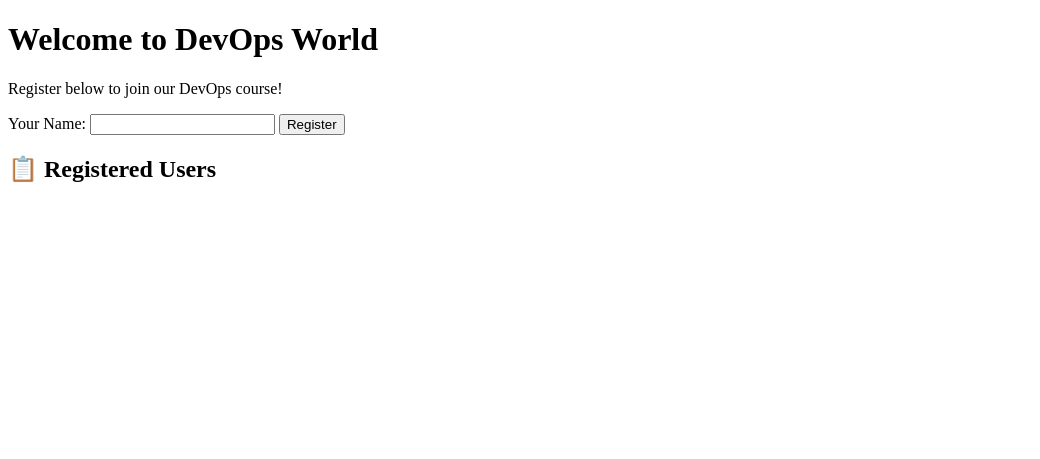
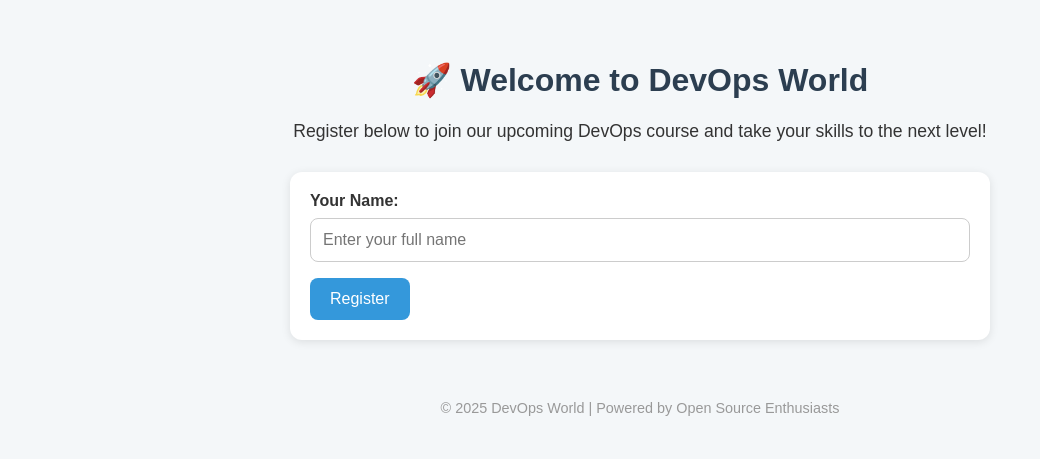
Before and after one commit to khangesh9420/Infrastructure-Reconfiguration-Task-K8s, a plain HTML site: page book-service/index.html in a window 1280 px wide. Shown: the whole page, without its empty margins (0-1040 px from the left). Drawn offline with Linux system fonts and the light colour scheme; no server answers.

Commit message:
Update index.html

```diff
--- a/book-service/index.html
+++ b/book-service/index.html
@@ -1,42 +1,109 @@
 <!DOCTYPE html>
-<html>
+<html lang="en">
 <head>
+  <meta charset="UTF-8">
   <title>Welcome to DevOps World</title>
+  <style>
+    body {
+      font-family: Arial, sans-serif;
+      background: #f4f7f9;
+      color: #333;
+      padding: 40px;
+      max-width: 700px;
+      margin: auto;
+    }
+
+    h1 {
+      color: #2c3e50;
+      text-align: center;
+    }
+
+    p {
+      font-size: 1.1em;
+      text-align: center;
+    }
+
+    form {
+      background: #ffffff;
+      padding: 20px;
+      border-radius: 12px;
+      box-shadow: 0 2px 10px rgba(0,0,0,0.1);
+      margin-top: 30px;
+    }
+
+    label {
+      font-weight: bold;
+      display: block;
+      margin-bottom: 8px;
+    }
+
+    input[type="text"] {
+      width: 100%;
+      padding: 12px;
+      border-radius: 8px;
+      border: 1px solid #ccc;
+      margin-bottom: 16px;
+      box-sizing: border-box;
+      font-size: 1em;
+    }
+
+    button {
+      background-color: #3498db;
+      color: white;
+      padding: 12px 20px;
+      border: none;
+      border-radius: 8px;
+      font-size: 1em;
+      cursor: pointer;
+    }
+
+    button:hover {
+      background-color: #2980b9;
+    }
+
+    .success-message {
+      margin-top: 20px;
+      padding: 15px;
+      background-color: #dff0d8;
+      color: #3c763d;
+      border-radius: 8px;
+      display: none;
+      text-align: center;
+    }
+
+    footer {
+      text-align: center;
+      margin-top: 60px;
+      font-size: 0.9em;
+      color: #999;
+    }
+  </style>
 </head>
 <body>
-  <h1> Welcome to DevOps World</h1>
-  <p>Register below to join our DevOps course!</p>
+
+  <h1>🚀 Welcome to DevOps World</h1>
+  <p>Register below to join our upcoming DevOps course and take your skills to the next level!</p>
 
   <form id="register-form">
     <label for="name">Your Name:</label>
-    <input type="text" id="name" required />
+    <input type="text" id="name" placeholder="Enter your full name" required />
     <button type="submit">Register</button>
   </form>
 
-  <h2>📋 Registered Users</h2>
-  <ul id="registrants-list"></ul>
+  <div class="success-message" id="success-msg">
+    🎉 Thank you for registering! We'll be in touch soon.
+  </div>
+
+  <footer>
+    &copy; 2025 DevOps World | Powered by Open Source Enthusiasts
+  </footer>
 
   <script>
-    async function loadRegistrants() {
-      try {
-        const res = await fetch('/registrants');
-        if (!res.ok) throw new Error('Failed to fetch registrants');
-        const names = await res.json();
-        const list = document.getElementById('registrants-list');
-        list.innerHTML = '';
-        names.forEach(name => {
-          const li = document.createElement('li');
-          li.textContent = name;
-          list.appendChild(li);
-        });
-      } catch (err) {
-        alert('Error loading registrants: ' + err.message);
-      }
-    }
-
     document.getElementById('register-form').onsubmit = async (e) => {
       e.preventDefault();
-      const name = document.getElementById('name').value.trim();
+      const nameInput = document.getElementById('name');
+      const name = nameInput.value.trim();
+
       if (!name) return alert('Please enter your name.');
 
       try {
@@ -51,15 +118,13 @@
           throw new Error(error.error || 'Registration failed');
         }
 
-        await loadRegistrants();
-        document.getElementById('name').value = '';
+        document.getElementById('success-msg').style.display = 'block';
+        nameInput.value = '';
       } catch (err) {
         alert('Error: ' + err.message);
       }
     };
+  </script>
 
-    // Load registrants on page load
-    loadRegistrants();
-  </script>
 </body>
 </html>
```
